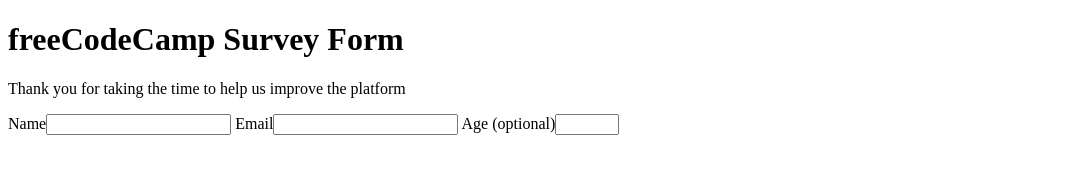
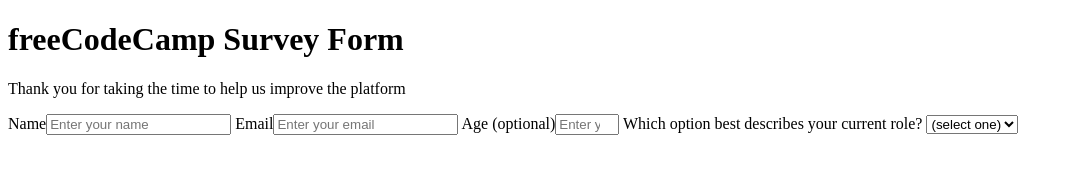
Before and after one commit to OmarDGreat/Survey-Form, a plain HTML site: page index.html in a window 1280 px wide. Shown: the whole page, without its empty margins (0-1073 px from the left). Drawn offline with Linux system fonts and the light colour scheme.

Commit message:
select option

```diff
--- a/index.html
+++ b/index.html
@@ -11,9 +11,22 @@
     <p id="description">Thank you for taking the time to help us improve the platform</p>
 
     <form id="survey-form">
-    <label for="name">Name</label><input id="name" name="name" type="text" required>
-    <label for="email">Email</label><input id="email" name="email" type="email" required>
-    <label for="age">Age (optional)</label><input id="number" name="number" type="number" min="12" max="120" required>
+
+    <label for="name">Name</label><input id="name-label" name="name" type="text" placeholder="Enter your name">
+    <label for="email">Email</label><input id="email-label" name="email" type="email" placeholder="Enter your email">
+    <label for="age">Age (optional)</label><input id="number-label" name="number" type="number" min="12" max="120" placeholder="Enter your age">
+
+    <label for="role">Which option best describes your current role?
+        <select id="role" name="role">
+            <option value="">(select one)</option>
+            <option value="1">Stuent</option>
+            <option value="2">Teacher</option>
+            <option value="3">Other</option>
+        </select>
+    </label>
+
+    <label></label>
+
     </form>
 
 
```
